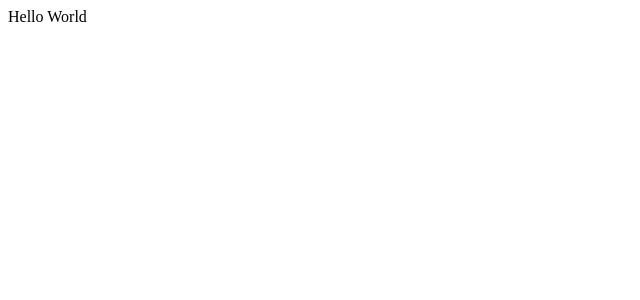
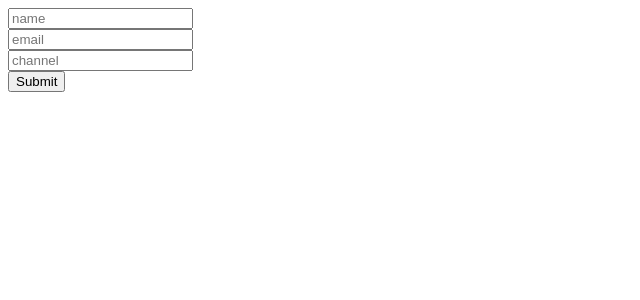
Before and after one commit to fernandomocrosky/formik-demo, a Next.js app: page / in a window 1280 px wide. Shown: the top 300 px of the page, without its empty margins (0-640 px from the left). Built offline with nearby package versions, Linux system fonts and the light colour scheme.

Commit message:
Feat: Created Formik Boilerplate

```diff
--- a/next.config.mjs
+++ b/next.config.mjs
@@ -1,4 +1,5 @@
 /** @type {import('next').NextConfig} */
-const nextConfig = {};
+const nextConfig = {
+};
 
 export default nextConfig;
--- /dev/null
+++ b/src/app/components/FormikForm.js
@@ -0,0 +1,62 @@
+'use client';
+
+import { ErrorMessage, Field, Form, Formik, useFormik } from 'formik';
+
+const initialValues = {
+  name: '',
+  email: '',
+  channel: '',
+};
+
+const onSubmit = (values) => {
+  console.log(values);
+};
+
+const validate = (values) => {
+  const errors = {};
+
+  if (!values.name) errors.name = 'Required';
+  if (!values.email) errors.email = 'Required';
+  if (!values.channel) errors.channel = 'Required';
+
+  return errors;
+};
+
+function FormikForm() {
+  return (
+    <Formik
+      initialValues={initialValues}
+      validate={validate}
+      onSubmit={onSubmit}>
+      <Form>
+        <Field
+          type="text"
+          placeholder="name"
+          name="name"
+        />
+        <ErrorMessage name="name"></ErrorMessage>
+        <br></br>
+
+        <Field
+          type="text"
+          placeholder="email"
+          name="email"
+        />
+        <ErrorMessage name="email"></ErrorMessage>
+        <br></br>
+
+        <Field
+          type="text"
+          placeholder="channel"
+          name="channel"
+        />
+        <ErrorMessage name="channel"></ErrorMessage>
+        <br></br>
+
+        <button type="submit">Submit</button>
+      </Form>
+    </Formik>
+  );
+}
+
+export default FormikForm;
--- a/src/app/page.js
+++ b/src/app/page.js
@@ -1,5 +1,8 @@
 import Image from 'next/image';
+import FormikForm from './components/FormikForm';
 
 export default function Home() {
-  return <div>Hello World</div>;
+  return <div>
+      <FormikForm />
+  </div>;
 }
```
